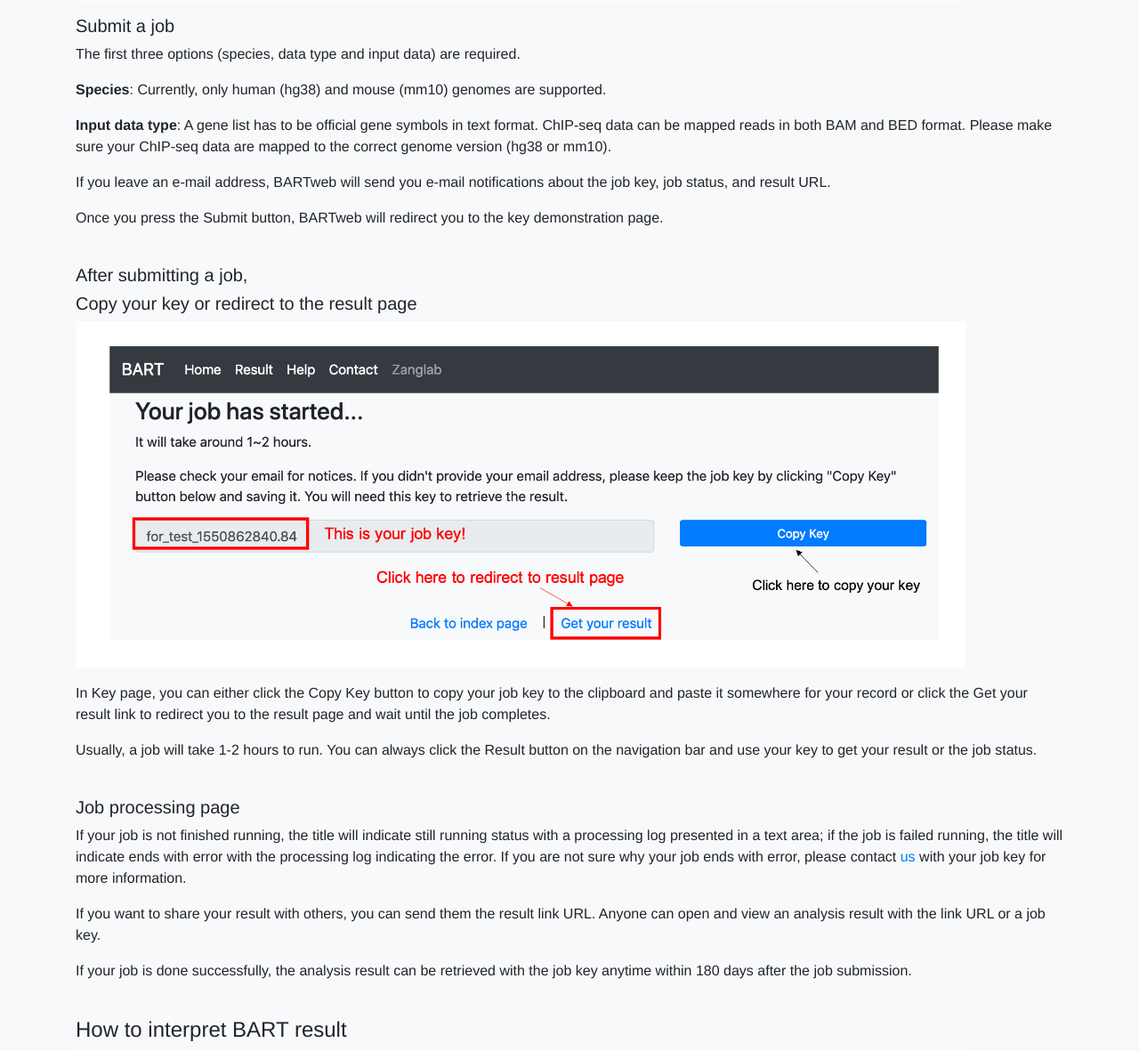
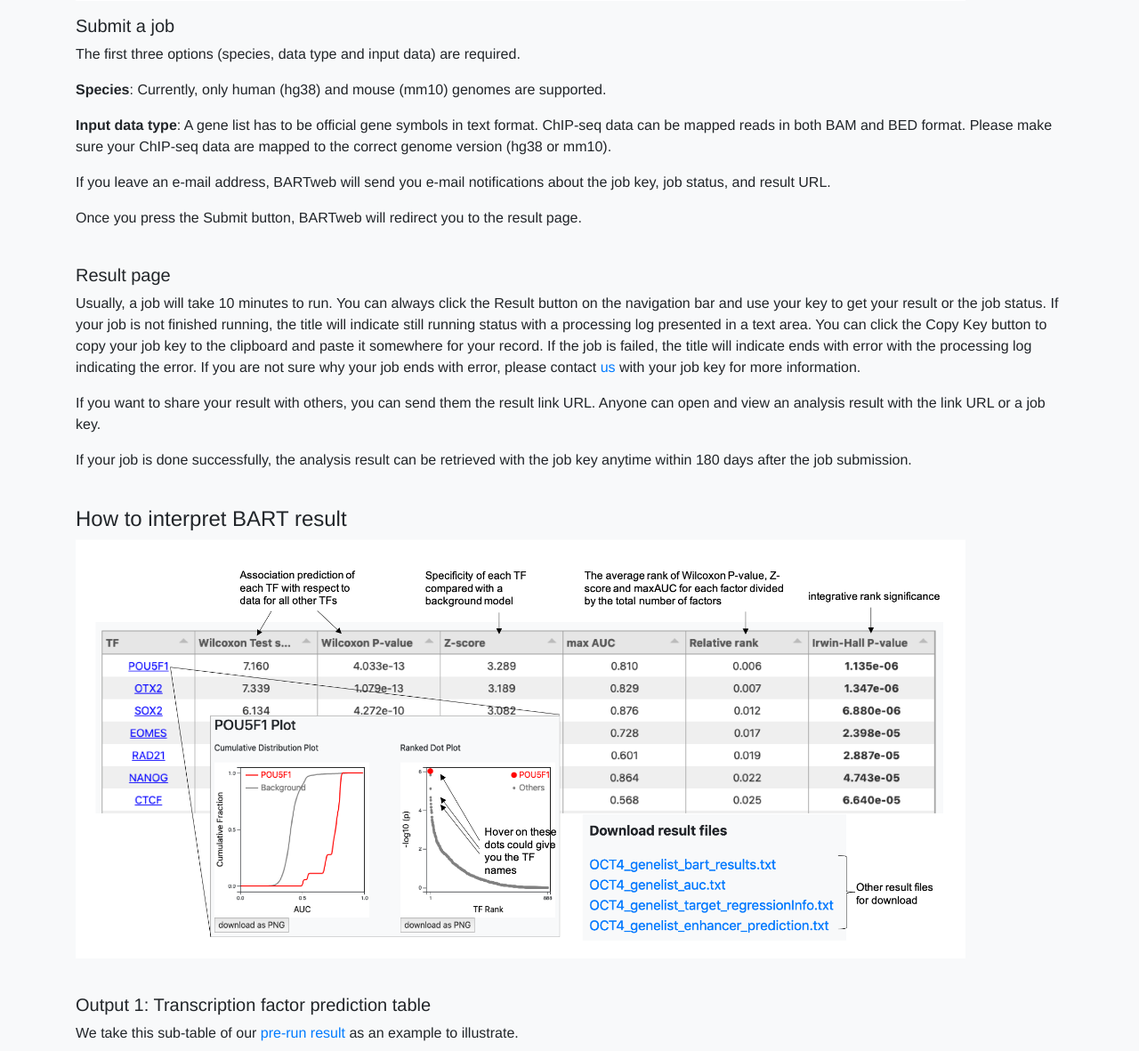
Before and after one commit to zang-lab/BARTweb_frontend, a Flask app: page /help in a window 1280 px wide. Shown: the part 1030-2211 px from the top of the page at 89% size. Run offline with Flask 2, Linux system fonts and the light colour scheme; some libraries are stand-ins or nearby versions.

Commit message:
some change in demenstration of help and result page

```diff
--- a/app.py
+++ b/app.py
@@ -59,6 +59,7 @@ def index():
                     for gene in gene_list:
                         fopen.write(gene)
                 user_data['files'] = gene_list_file
+                user_data['original_input'] = 'Pasted gene list'
 
             # validate upload file and write fine name and file path into config in the case of profile input
             if request.form['dataType'] == 'ChIP-seq':
@@ -79,6 +80,7 @@ def index():
                     filename_abs_path = os.path.join(upload_path, filename)
                     file.save(filename_abs_path)
                     user_data['files'] = filename # only save file name, since the uploaded path is always the same
+                    user_data['original_input'] = secure_filename(file.filename)
 
             # validate upload file and write fine name and file path into config in the case of genelist input
             if request.form['dataType'] == 'Geneset' and request.form['geneType'] == 'geneFile':
@@ -98,6 +100,7 @@ def index():
                     filename_abs_path = os.path.join(upload_path, filename)
                     file.save(filename_abs_path)
                     user_data['files'] = filename # only save file name, since the uploaded path is always the same
+                    user_data['original_input'] = secure_filename(file.filename)
 
             parseIO.init_user_config(user_path, user_data)
             parseIO.prepare_bart(user_data)
--- a/templates/help.html
+++ b/templates/help.html
@@ -48,16 +48,10 @@
           <p><strong>Species</strong>: Currently, only human (hg38) and mouse (mm10) genomes are supported. </p>
           <p><strong>Input data type</strong>: A gene list has to be official gene symbols in text format. ChIP-seq data can be mapped reads in both BAM and BED format. Please make sure your ChIP-seq data are mapped to the correct genome version (hg38 or mm10).</p>
           <p>If you leave an e-mail address, BARTweb will send you e-mail notifications about the job key, job status, and result URL.</p>
-          <p>Once you press the Submit button, BARTweb will redirect you to the key demonstration page. </p>
+          <p>Once you press the Submit button, BARTweb will redirect you to the result page. </p>
           <br>
-          <h5>After submitting a job,</h5>
-          <h5>Copy your key or redirect to the result page</h5>
-          <p><img src="{{ url_for('static', filename='bartweb_key_page.png') }}" alt='bartweb_key_page' referrerPolicy='no-referrer' width="1000"/></p>
-          <p>In Key page, you can either click the Copy Key button to copy your job key to the clipboard and paste it somewhere for your record or click the Get your result link to redirect you to the result page and wait until the job completes. </p>
-          <p>Usually, a job will take 1-2 hours to run. You can always click the Result button on the navigation bar and use your key to get your result or the job status.</p>
-          <br>
-          <h5>Job processing page</h5>
-          <p>If your job is not finished running, the title will indicate still running status with a processing log presented in a text area; if the job is failed running, the title will indicate ends with error with the processing log indicating the error. If you are not sure why your job ends with error, please contact <a href='wm9tr@virginia.edu'>us</a> with your job key for more information.</p>
+          <h5>Result page</h5>
+          <p>Usually, a job will take 10 minutes to run. You can always click the Result button on the navigation bar and use your key to get your result or the job status. If your job is not finished running, the title will indicate still running status with a processing log presented in a text area. You can click the Copy Key button to copy your job key to the clipboard and paste it somewhere for your record. If the job is failed, the title will indicate ends with error with the processing log indicating the error. If you are not sure why your job ends with error, please contact <a href='wm9tr@virginia.edu'>us</a> with your job key for more information.</p>
           <p>If you want to share your result with others, you can send them the result link URL. Anyone can open and view an analysis result with the link URL or a job key. </p>
           <p>If your job is done successfully, the analysis result can be retrieved with the job key anytime within 180 days after the job submission. </p>
           <br>
--- a/templates/result_demonstration.html
+++ b/templates/result_demonstration.html
@@ -47,7 +47,7 @@
           </div>
 <!-- adding the copy key part -->
           <div id="copy_key" class="col-md-12 order-md-1 mb-3" hidden>
-            <p>It generally takes around 10 minutes. </p>
+            <p>It will take a few minutes to run. </p>
             <p>Please check your email for notices. If you didn't provide your email address, please keep the job key by clicking "Copy Key" button below and saving it. You will need this key to retrieve the result.</p>
             <div class="row">
               <div class="col-md-8 mb-3">
```
Also changed, not shown: parseIO.py (+5 -2 lines), static/bartweb_key_page.png (deleted), 1 other file.
